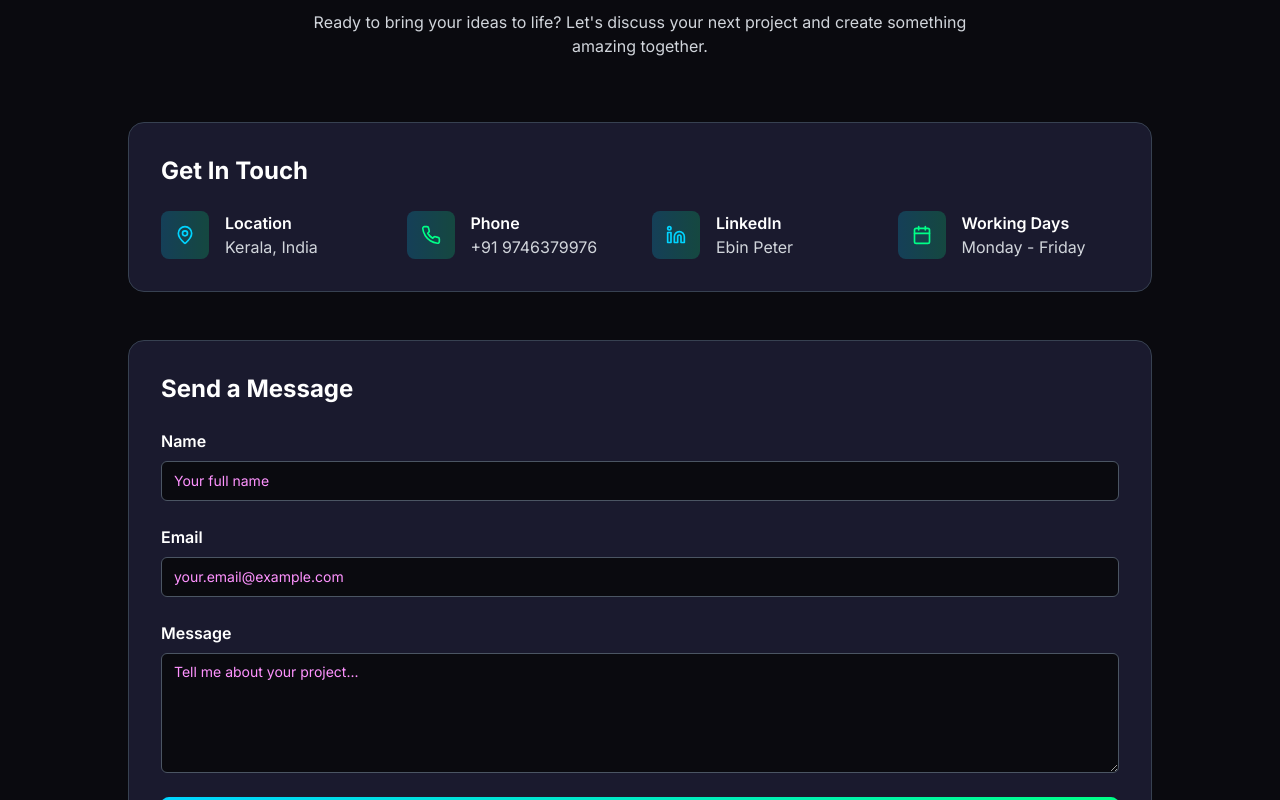
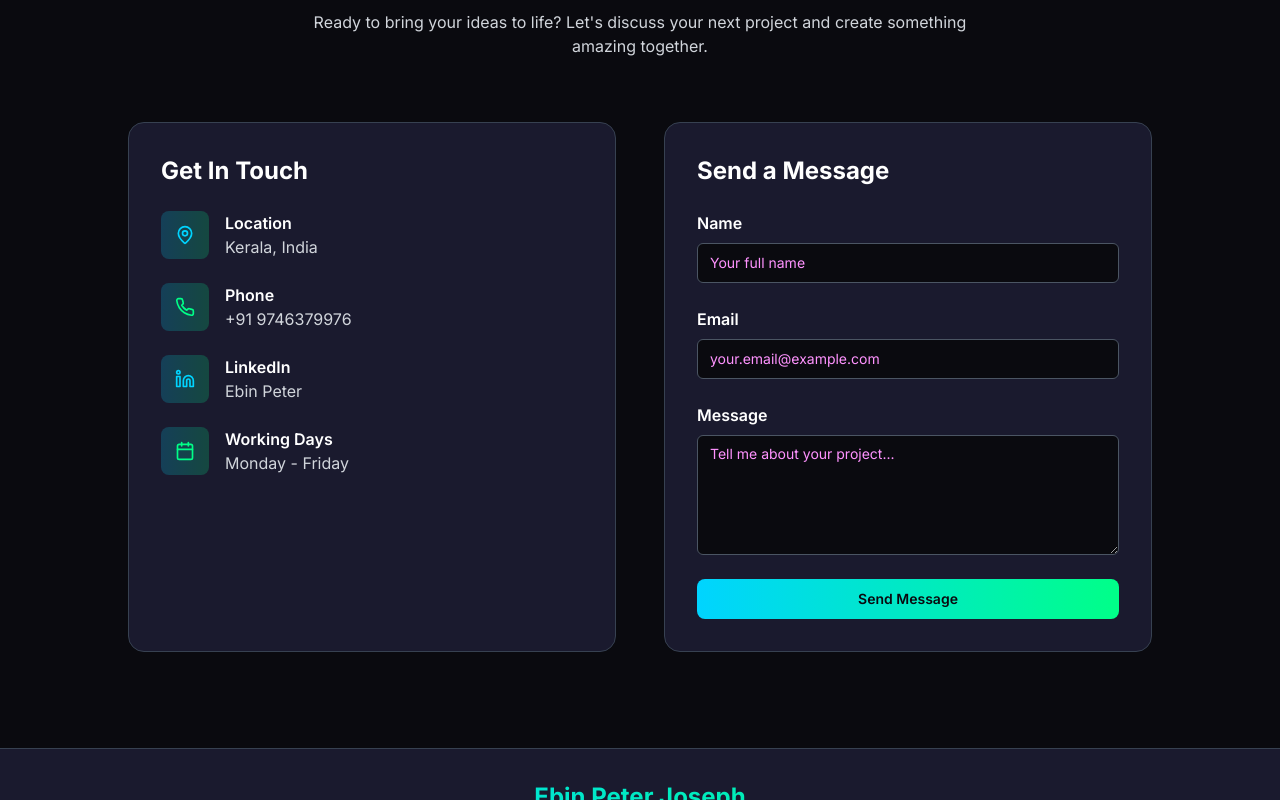
Before and after one commit to ebinpeter/ebin-portfolio, a React (Vite) app: page / in a window 1280 px wide. Shown: the part 6180-6980 px from the top of the page. Built offline with nearby package versions, Linux system fonts and the light colour scheme.

Commit message:
feat: Display contact boxes in a row
Modified the layout of the "Send a Message" and "Get in Touch" boxes in the contact section to display in a row.

```diff
--- a/src/components/ContactSection.tsx
+++ b/src/components/ContactSection.tsx
@@ -73,12 +73,12 @@ const ContactSection = () => {
           </p>
         </div>
 
-        <div className="grid lg:grid-cols-1 gap-12 max-w-5xl mx-auto">
+        <div className="grid lg:grid-cols-2 gap-12 max-w-5xl mx-auto">
           {/* Contact Information */}
           <div className="bg-dark-card p-8 rounded-2xl border border-gray-700">
             <h3 className="text-2xl font-bold text-white mb-6">Get In Touch</h3>
 
-            <div className="grid grid-cols-1 md:grid-cols-2 lg:grid-cols-4 gap-6">
+            <div className="grid grid-cols-1 md:grid-cols-2 lg:grid-cols-1 gap-6">
               <div className="flex items-center space-x-4">
                 <div className="w-12 h-12 bg-gradient-to-r from-neon-blue/20 to-tech-green/20 rounded-lg flex items-center justify-center">
                   <MapPin className="text-neon-blue" size={20} />
```
